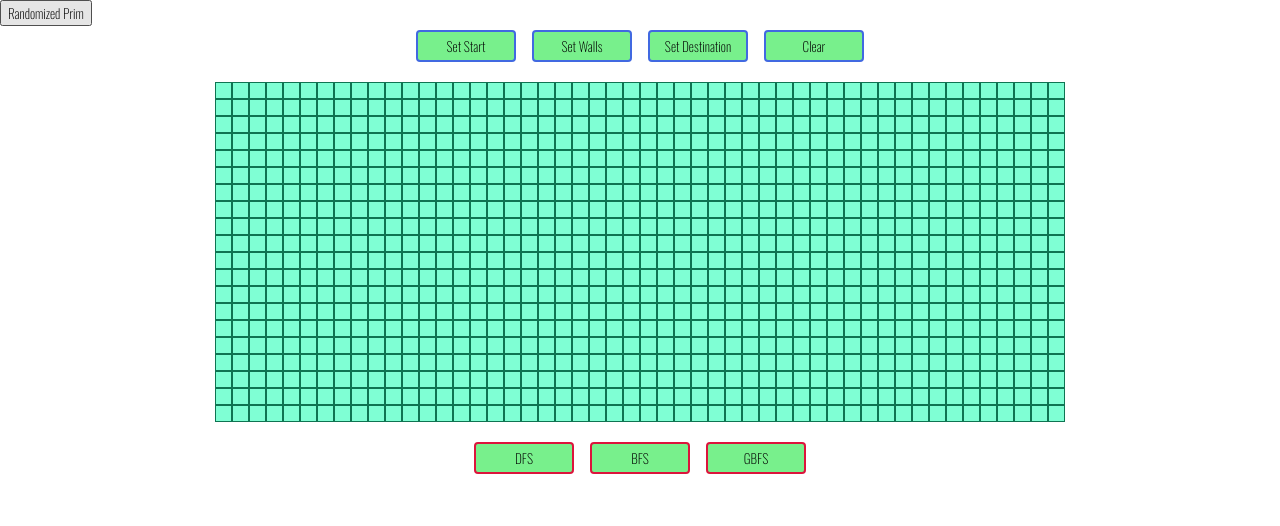
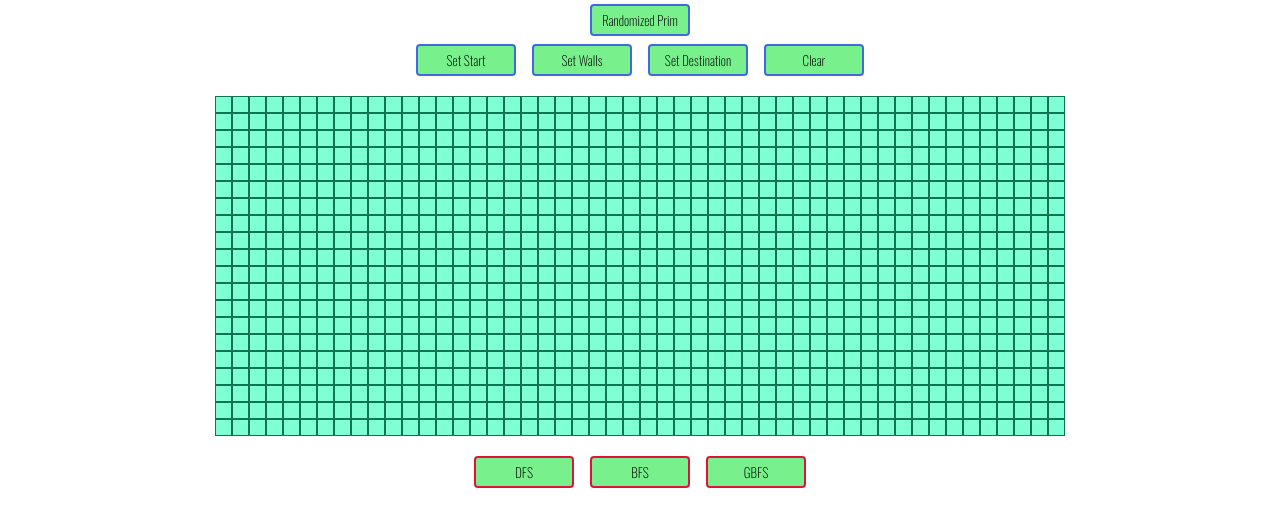
Before and after one commit to brkwok/path-finder, a React (Create React App) app: page / in a window 1280 px wide. Shown: the top 526 px of the page. Built offline with nearby package versions, Linux system fonts and the light colour scheme.

Commit message:
css change - maze-gen-container css added

```diff
--- a/src/components/Board/Board.css
+++ b/src/components/Board/Board.css
@@ -102,3 +102,50 @@ transition-duration: 0.5s;
   display: flex;
   flex-direction: row;
 }
+
+.maze-gen-container {
+  height: 40px;
+  width: 100%;
+  display: flex;
+  align-items: center;
+  justify-content: center;
+}
+
+.maze-gen-container button {
+  background-color: rgb(120, 240, 140);
+  width: 100px;
+  height: auto;
+  margin: 0 0.5rem;
+  padding: 0.25rem 0;
+  border-radius: 0.25rem;
+  border: 2px royalblue solid;
+  display: inline-block;
+}
+
+.maze-gen-container button:active {
+  outline: none;
+  background-color: royalblue;
+
+}
+
+.maze-gen-container button:focus {
+  outline: none;
+  background-color: royalblue;
+}
+
+.maze-gen-container button:hover {
+cursor: pointer;
+background-color: royalblue;
+transition:all;
+transition-duration: 0.5s;
+}
+
+.maze-gen-container button:disabled {
+  cursor: not-allowed;
+  background-color: gray;
+}
+
+.maze-gen-container button:disabled:hover {
+  cursor: not-allowed;
+  background-color: gray;
+}
```
